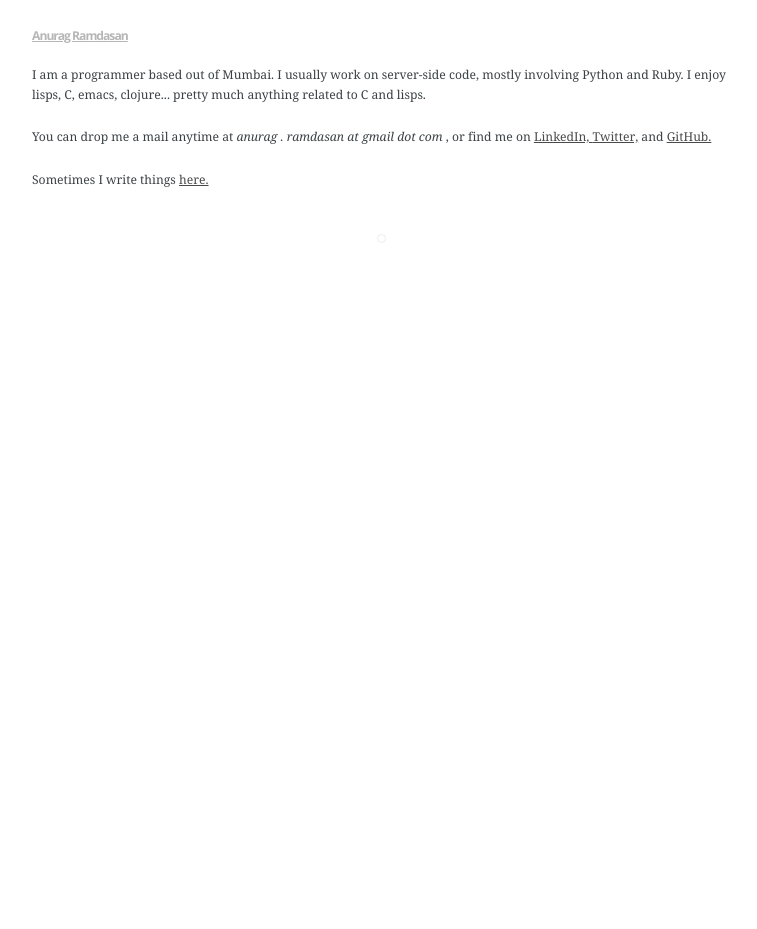
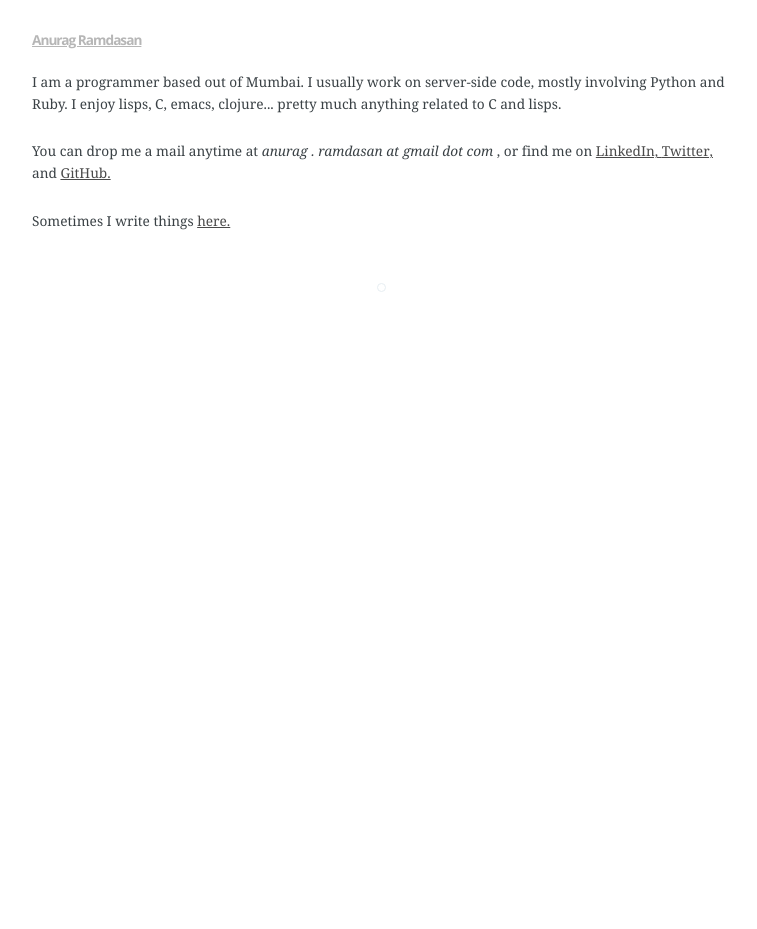
Before and after one commit to AnuragRamdasan/AnuragRamdasan.github.io, a Jekyll site: the page built from index.html, in a window 1280 px wide. Shown: the whole page, without its empty margins (258-1015 px from the left). Built offline with Jekyll 4.4.1, drawn with Linux system fonts in a browser that asks for light colours; Markdown is read by kramdown in place of the engine named in the settings.

Commit message:
increase font size

```diff
--- a/assets/css/screen.css
+++ b/assets/css/screen.css
@@ -115,7 +115,7 @@
 html {
     height: 100%;
     max-height: 100%;
-    font-size: 40%;
+    font-size: 45%;
 }
 
 body {
```
